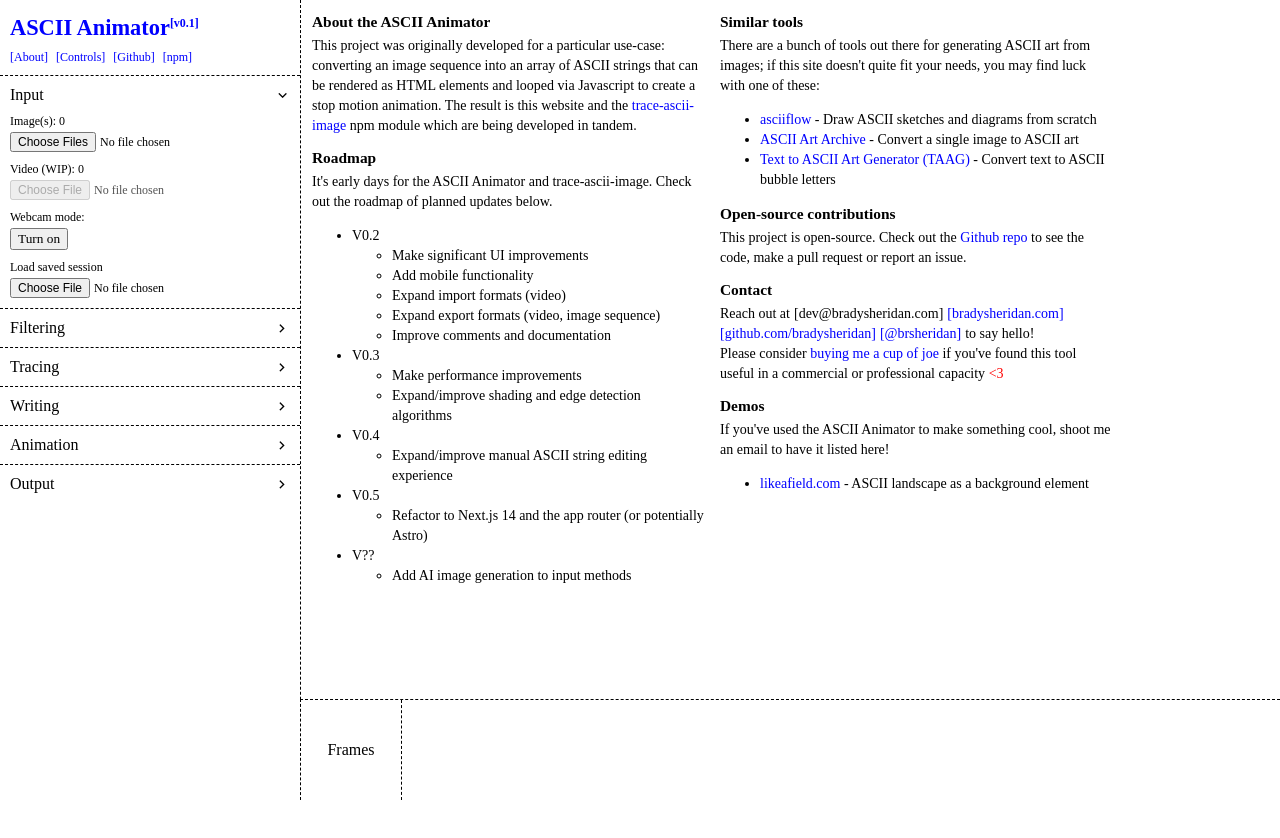
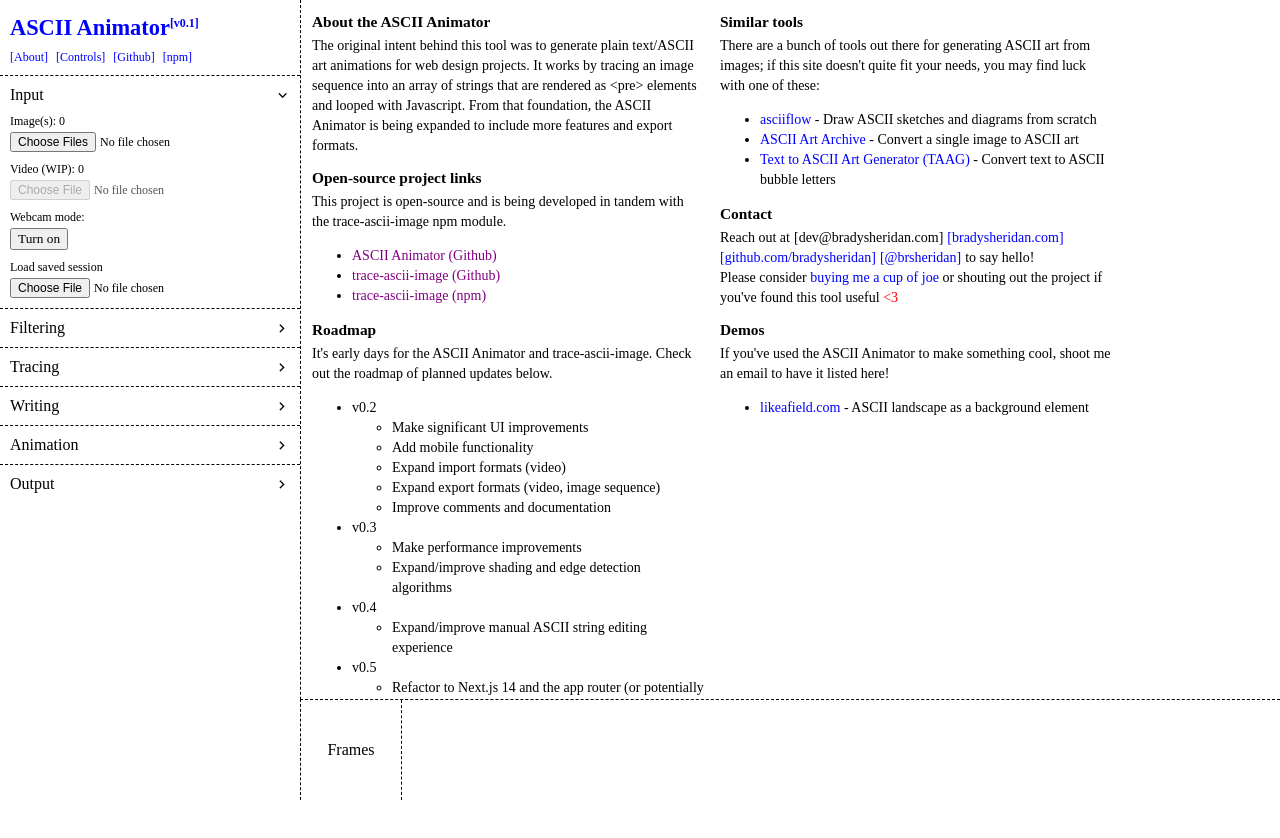
Before and after one commit to bradysheridan/ascii-animator, a Next.js app: page /about in a window 1280 px wide. Shown: the top 838 px of the page. Before the commit the page ends 800 px from the top, so only its background shows below. Built offline with nearby package versions, Linux system fonts and the light colour scheme.

Commit message:
update some copy

```diff
--- a/src/components/Controls.js
+++ b/src/components/Controls.js
@@ -169,9 +169,8 @@
         <ControlSlider
           label={"Edge detection threshold"}
           name={"edge-detection-threshold"}
-          unit={"°"}
           min={1}
-          max={360}
+          max={355}
           step={1}
           value={edgeDetectionThreshold}
           onChange={setEdgeDetectionThreshold}
--- a/src/components/ControlsContext.js
+++ b/src/components/ControlsContext.js
@@ -8,13 +8,13 @@
   const [asciiStrings, updateAsciiStrings] = useImmer([]);
   const [shouldTraceEdges, setShouldTraceEdges] = useState(false);
   const [edgeCharacter, setEdgeCharacter] = useState("#");
-  const [edgeDetectionThreshold, setEdgeDetectionThreshold] = useState(240);
+  const [edgeDetectionThreshold, setEdgeDetectionThreshold] = useState(220);
   const [edgeDetectionAlgorithm, setEdgeDetectionAlgorithm] = useState("sobel");
   const [filter, setFilter] = useState();
   const [sourceImages, setSourceImages] = useState([]);
   const [sourceVideoStream, setSourceVideoStream] = useState([]);
   const [animating, setAnimating] = useState(false);
-  const [characterDensity, setCharacterDensity] = useState(200);
+  const [characterDensity, setCharacterDensity] = useState(180);
   const [shadingRamp, setShadingRamp] = useState(["*", "+", ";", ".", "`", ",", " "]);
   const [animationFramerate, setAnimationFramerate] = useState(10);
   const [webcamEnabled, setWebcamEnabled] = useState(false);
--- a/src/pages/about.js
+++ b/src/pages/about.js
@@ -3,9 +3,22 @@
     <div className="flex mr-[24px]">
       <div className="lg:columns-2 lg:gap-x-4 lg:max-w-[800px] text-sm [&_*]:text-sm -mt-3 [&_h1]:mt-3 [&_h2]:mt-3 [&_h1]:mb-1 [&_h2]:mb-1 [&_h1]:text-[1.1em] [&_h2]:text-[1.1em]">
         <h1>About the ASCII Animator</h1>
+
         <p>
-          This project was originally developed for a particular use-case: converting an image sequence into an array of ASCII strings that can be rendered as HTML elements and looped via Javascript to create a stop motion animation. The result is this website and the <a href="https://npmjs.com/package/trace-ascii-image" target="_blank">trace-ascii-image</a> npm module which are being developed in tandem.
+          The original intent behind this tool was to generate plain text/ASCII art animations for web design projects. It works by tracing an image sequence into an array of strings that are rendered as {"<pre>"} elements and looped with Javascript. From that foundation, the ASCII Animator is being expanded to include more features and export formats.
         </p>
+
+
+
+        <h2>Open-source project links</h2>
+        <p>
+          This project is open-source and is being developed in tandem with the trace-ascii-image npm module.
+        </p>
+        <ul>
+          <li><a href="" target="blank">ASCII Animator (Github)</a></li>
+          <li><a href="" target="blank">trace-ascii-image (Github)</a></li>
+          <li><a href="" target="blank">trace-ascii-image (npm)</a></li>
+        </ul>
 
         <h2>
           Roadmap
@@ -14,7 +27,7 @@
           It's early days for the ASCII Animator and trace-ascii-image. Check out the roadmap of planned updates below.
         </p>
         <ul>
-          <li>V0.2</li>
+          <li>v0.2</li>
           <ul className="mt-0">
             <li>Make significant UI improvements</li>
             <li>Add mobile functionality</li>
@@ -23,18 +36,18 @@
             <li>Improve comments and documentation</li>
           </ul>
 
-          <li>V0.3</li>
+          <li>v0.3</li>
           <ul className="mt-0">
             <li>Make performance improvements</li>
             <li>Expand/improve shading and edge detection algorithms</li>
           </ul>
 
-          <li>V0.4</li>
+          <li>v0.4</li>
           <ul className="mt-0">
             <li>Expand/improve manual ASCII string editing experience</li>
           </ul>
 
-          <li>V0.5</li>
+          <li>v0.5</li>
           <ul className="mt-0">
             <li>Refactor to Next.js 14 and the app router (or potentially Astro)</li>
           </ul>
@@ -56,11 +69,6 @@
           <li><a href="https://www.asciiart.eu/trace-ascii-image" target="_blank">ASCII Art Archive</a> - Convert a single image to ASCII art</li>
           <li><a href="https://patorjk.com/software/taag/#p=display&f=Graffiti&t=Type%20Something%20" target="_blank">Text to ASCII Art Generator (TAAG)</a> - Convert text to ASCII bubble letters</li>
         </ul>
-
-        <h2>Open-source contributions</h2>
-        <p>
-          This project is open-source. Check out the <a href="https://github.com/bradysheridan/ascii-animator" target="_blank">Github repo</a> to see the code, make a pull request or report an issue.
-        </p>
 
         <h2>Contact</h2>
         <div className="flex flex-wrap gap-x-1 text-xs">
@@ -86,7 +94,7 @@
         </div>
 
         <p>
-          Please consider <a href="https://buymeacoffee.com/devq" target="_blank">buying me a cup of joe</a> if you've found this tool useful in a commercial or professional capacity <span className="text-[red]">{"<3"}</span>
+          Please consider <a href="https://buymeacoffee.com/devq" target="_blank">buying me a cup of joe</a> or shouting out the project if you've found this tool useful <span className="text-[red]">{"<3"}</span>
         </p>
 
         <h2>Demos</h2>
--- a/src/pages/controls.js
+++ b/src/pages/controls.js
@@ -24,19 +24,19 @@
           Tracing
         </h2>
         <ul>
-          <li><strong>Character density</strong> - The number of characters per line in the ASCII string frames. In other words, the desired image width.</li>
+          <li><strong>Character density</strong> - The desired number of characters per line (in other words, the desired image width).</li>
           <li><strong>Should trace edges?</strong> - If true, an edge detection algorithm is applied during tracing.</li>
           <li><strong>Edge character</strong> - If tracing edges, this is the character used.</li>
-          <li><strong>Edge detection algorithm</strong> - The only algorithm currently implemented is the <a href="https://en.wikipedia.org/wiki/Sobel_operator" target="_blank">Sobel</a> operator. Additional algorithms and parameter customizations are planned for V0.3.</li>
-          <li><strong>Edge detection threshold</strong> - Pixels whose edge detection value surpasses this threshold will be assigned the specified edge character.</li>
-          <li><strong>Shading ramp (dark to light)</strong> - Shading is currently based on perceived lightness (calculation details visible <a href="https://www.npmjs.com/package/trace-ascii-image?activeTab=code" target="_blank">here</a>). Shading algorithms and parameter customization will be expanded in V0.3. Earlier values in the array below correspond to low perceived lightness (dark pixels). Later values in the array correspond to high preceived lightness (bright pixels).</li>
+          <li><strong>Edge detection algorithm</strong> - The only algorithm currently implemented is the <a href="https://en.wikipedia.org/wiki/Sobel_operator" target="_blank">Sobel</a> operator. Additional algorithms and parameter customizations are planned for v0.3.</li>
+          <li><strong>Edge detection threshold</strong> - Pixels whose gradient magnitude surpasses this threshold are assigned the specified edge character. Gradient magnitude measures how much a pixel differs from the ones around it and results in a value between 1 and 355.</li>
+          <li><strong>Shading ramp (dark to light)</strong> - The array of characters used when assigning source image pixels their text equivalents. This calculation is based on a pixel's perceived lightness and results in a value between 0 and 100. That value is then linearly remapped to the length of the shading ramp array and used to access the correct character. Shading algorithms and parameter customization will be expanded in v0.3.</li>
         </ul>
 
         <h2>
           Writing
         </h2>
         <ul>
-          <li><strong>Propagate changes to ASCII string</strong> - It's possible to manually edit characters in individual animation frames by clicking directly on the ASCII canvas. You may want edits to apply to more frames than just the one you're editing. In this case, use this setting to propagate changes.</li>
+          <li><strong>Propagate changes to ASCII string</strong> - It's possible to manually edit characters in individual animation frames by clicking directly on the ASCII canvas and typing. You may want edits to apply to more frames than just the one you're editing. In this case, use this setting to propagate changes. Note that while editing a given frame, a small edit icon will appear next to the frame number; wait for this icon to disappear before switching to another frame to ensure your changes are saved.</li>
         </ul>
 
         <h2>
@@ -51,11 +51,10 @@
         </h2>
         <ul>
           <li><strong>Save working session</strong> - Export your working session, including all ASCII frames and settings. Source images are not included in save data.</li>
-          <li><strong>Format</strong> - Select animation export format. Export format expansion is planned for V0.2.</li>
+          <li><strong>Format</strong> - Select animation export format. Export format expansion is planned for v0.2.</li>
           <ul>
             <li><strong>embeddable animation (html/js)</strong> - Export code that can be embedded into another website. This consists of a frames.js file containing the animation's ASCII strings, a helper function fitTextToContainer.js to make the animation responsive, and an index.html file that renders and loops the animation.</li>
             <li><strong>png (selected frame)</strong> - Export a .png image of the selected frame.</li>
-            <li><strong>png (frame sequence)</strong> - Export a .png image of the selected frame.</li>
           </ul>
           <li><strong>Export</strong> - Download animation in the selected format.</li>
         </ul>
```
Also changed, not shown: 1 other file (tests, documents, lock files or other folders).
